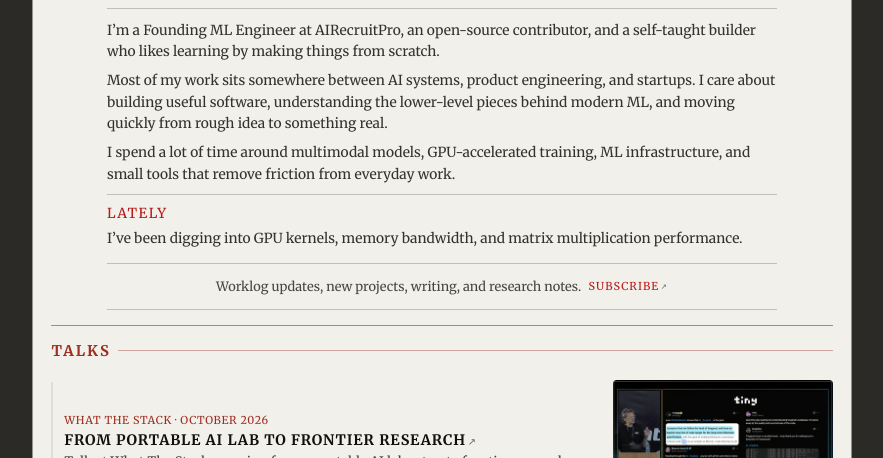
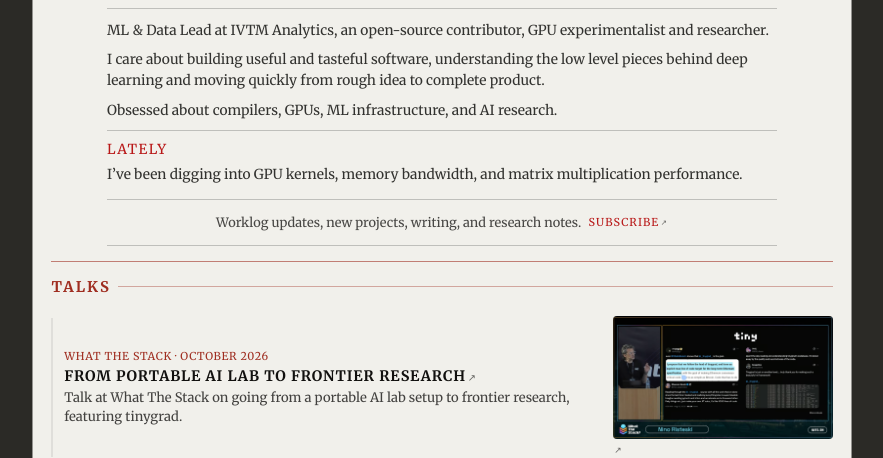
Before and after one commit to NinoRisteski/ninoristeski.github.io, a plain HTML site: page index.html in a window 1280 px wide. Shown: the part 152-610 px from the top of the page, without its empty margins (198-1081 px from the left). Drawn offline with Linux system fonts and the light colour scheme.

Commit message:
rewrite intro bio
Co-Authored-By: Claude Sonnet 5 <noreply@anthropic.com>

```diff
--- a/index.html
+++ b/index.html
@@ -33,9 +33,9 @@
       </div>
 
       <div class="intro" aria-label="About Nino Risteski">
-        <p>I&rsquo;m a Founding ML Engineer at AIRecruitPro, an open-source contributor, and a self-taught builder who likes learning by making things from scratch.</p>
-        <p>Most of my work sits somewhere between AI systems, product engineering, and startups. I care about building useful software, understanding the lower-level pieces behind modern ML, and moving quickly from rough idea to something real.</p>
-        <p>I spend a lot of time around multimodal models, GPU-accelerated training, ML infrastructure, and small tools that remove friction from everyday work.</p>
+        <p>ML &amp; Data Lead at IVTM Analytics, an open-source contributor, GPU experimentalist and researcher.</p>
+        <p>I care about building useful and tasteful software, understanding the low level pieces behind deep learning and moving quickly from rough idea to complete product.</p>
+        <p>Obsessed about compilers, GPUs, ML infrastructure, and AI research.</p>
         <p class="research-line"><span>Lately</span> I&rsquo;ve been digging into GPU kernels, memory bandwidth, and matrix multiplication performance.</p>
       </div>
     </header>
```
